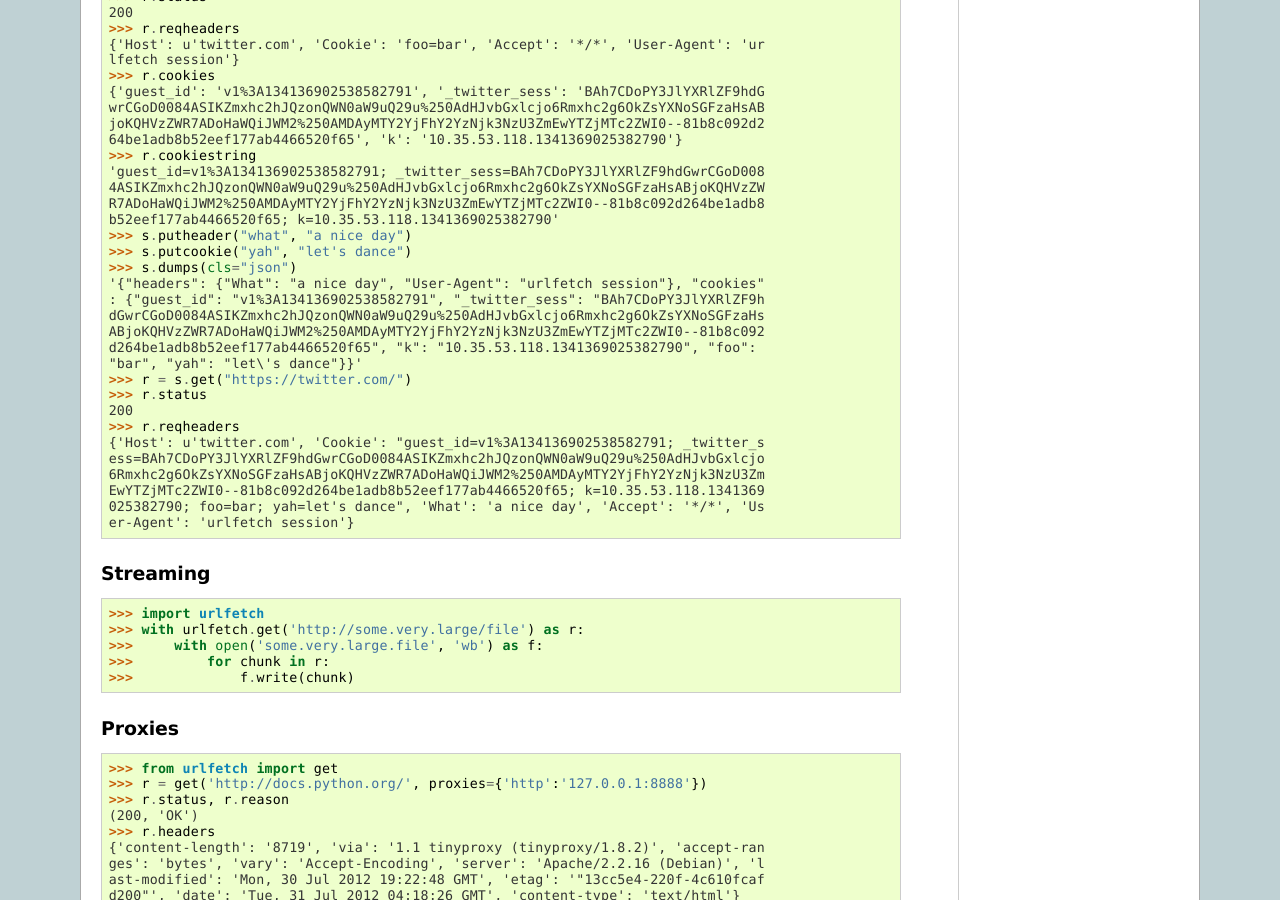
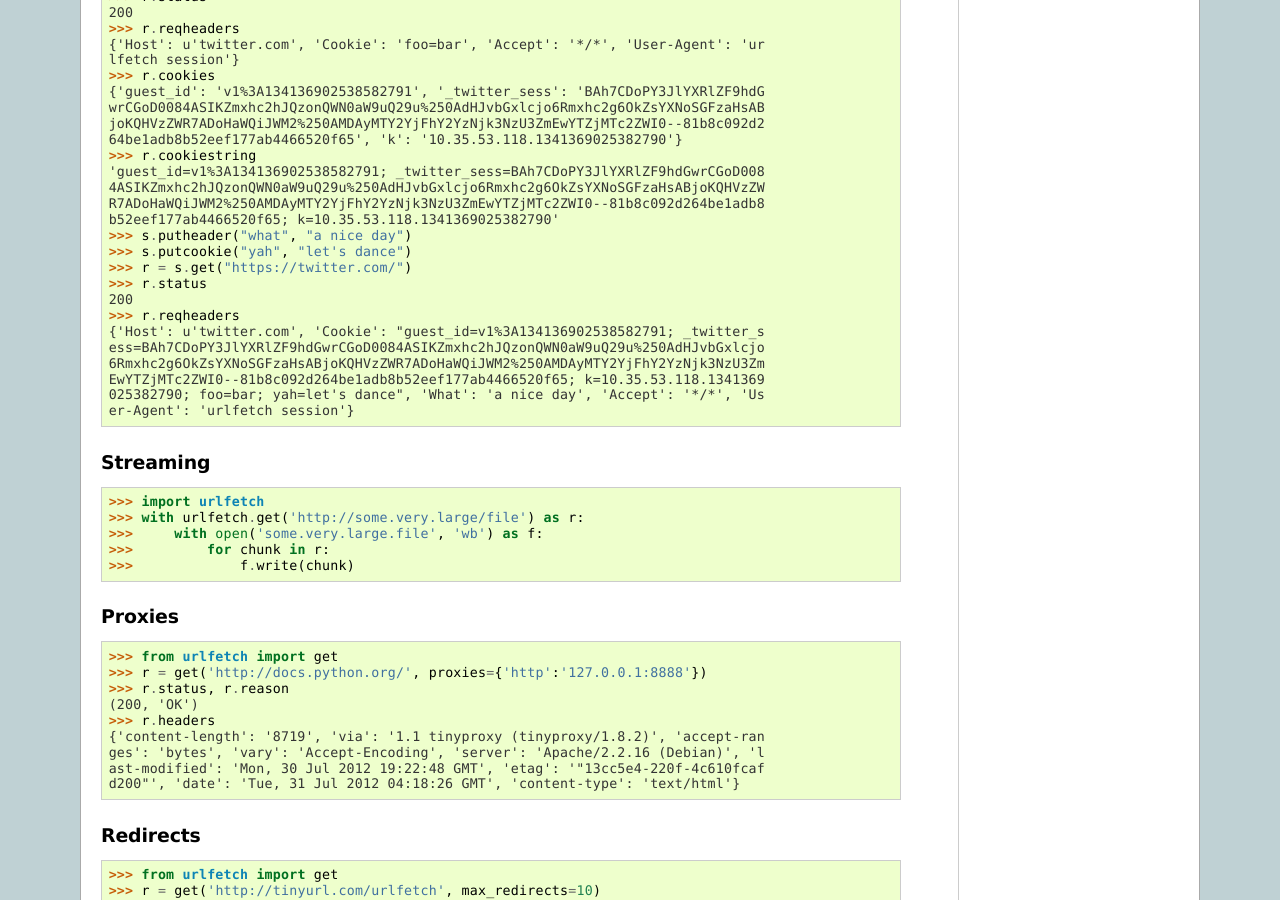
Before and after one commit to ifduyue/urlfetch, a Sphinx documentation site: the page built from doc/examples.rst, in a window 1280 px wide and 900 px high, scrolled down 3070 px. Built offline with Sphinx 7.4.7, drawn with Linux system fonts in a browser that asks for light colours.

Commit message:
remove dumps example

```diff
--- a/doc/examples.rst
+++ b/doc/examples.rst
@@ -206,13 +206,6 @@ R7ADoHaWQiJWM2%250AMDAyMTY2YjFhY2YzNjk3NzU3ZmEwYTZjMTc2ZWI0--81b8c092d264be1adb8
 b52eef177ab4466520f65; k=10.35.53.118.1341369025382790'
 >>> s.putheader("what", "a nice day")
 >>> s.putcookie("yah", "let's dance")
->>> s.dumps(cls="json")
-'{"headers": {"What": "a nice day", "User-Agent": "urlfetch session"}, "cookies"
-: {"guest_id": "v1%3A134136902538582791", "_twitter_sess": "BAh7CDoPY3JlYXRlZF9h
-dGwrCGoD0084ASIKZmxhc2hJQzonQWN0aW9uQ29u%250AdHJvbGxlcjo6Rmxhc2g6OkZsYXNoSGFzaHs
-ABjoKQHVzZWR7ADoHaWQiJWM2%250AMDAyMTY2YjFhY2YzNjk3NzU3ZmEwYTZjMTc2ZWI0--81b8c092
-d264be1adb8b52eef177ab4466520f65", "k": "10.35.53.118.1341369025382790", "foo":
-"bar", "yah": "let\'s dance"}}'
 >>> r = s.get("https://twitter.com/")
 >>> r.status
 200
```
